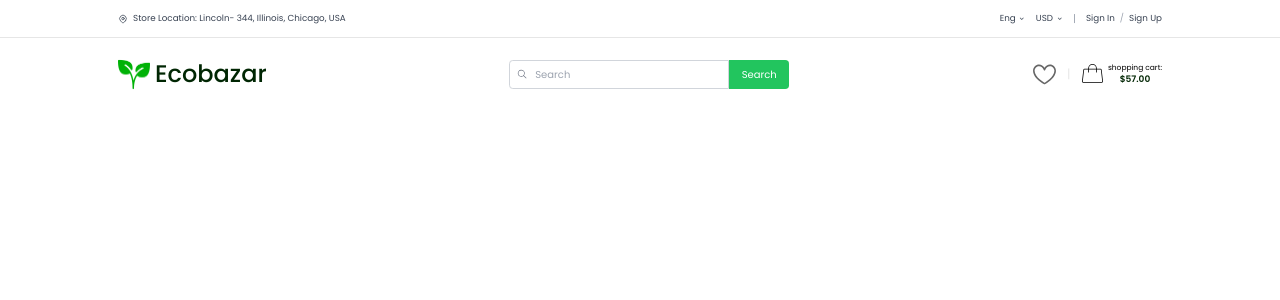
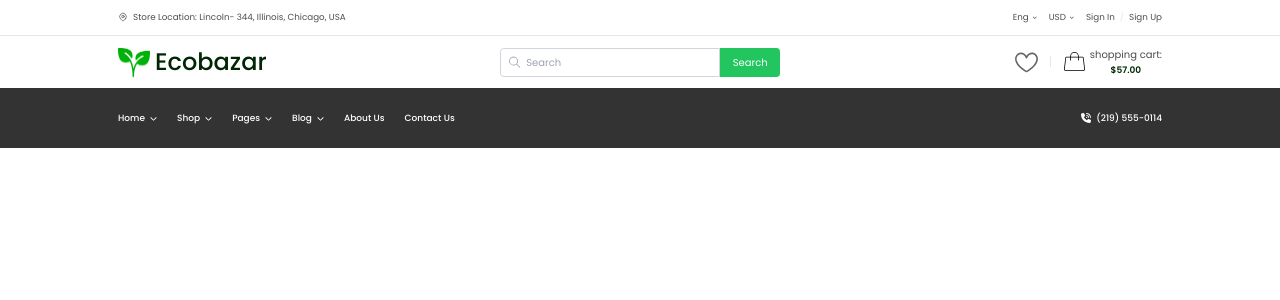
Before and after one commit to Haroonabdulrazaq/Ecobazar, a React (Create React App) app: page / in a window 1280 px wide. Shown: the top 300 px of the page. Built offline with nearby package versions, Linux system fonts and the light colour scheme.

Commit message:
Add navigation to home page

```diff
--- a/src/App.tsx
+++ b/src/App.tsx
@@ -2,12 +2,14 @@ import React from 'react';
 import './App.scss';
 import TopBar from './components/TopBar';
 import Header from './components/Header';
+import Navigation from './components/Navigation';
 
 function App() {
   return (
     <div className='App'>
       <TopBar />
       <Header />
+      <Navigation />
     </div>
   );
 }
--- a/src/assets/stylesheets/Header.scss
+++ b/src/assets/stylesheets/Header.scss
@@ -4,15 +4,13 @@
 .header {
   width: 100%;
   background: $white;
-}
 
-.header-container {
+  &__container {
     display: flex;
     flex-direction: column;
     align-items: center;
     justify-content: space-around;
     gap: 2rem;
-  padding: 2rem calc(10% - 1rem);
 
     @include responsive(tab) {
       flex-direction: row;
@@ -24,35 +22,34 @@
   }
 
   /* Logo Section */
-.logo-section {
+  &__logo {
     display: flex;
     align-items: center;
     gap: 0.5rem;
     flex-shrink: 0;
     cursor: pointer;
-}
 
-.logo-image {
+    &-image {
       width: 3.2rem;
       height: 3.2rem;
       object-fit: contain;
     }
 
-.brand-text {
+    &-text {
       color: $text-deep-green;
       font-weight: 500;
       font-size: 2.4rem;
       line-height: 2.4rem;
       letter-spacing: -0.03%;
     }
+  }
 
   /* Search Section */
-.search-section {
+  &__search {
     flex: 1;
     max-width: 500px;
-}
 
-.search-container {
+    &-container {
       display: flex;
       align-items: center;
       border: 1px solid $input-grey-outline;
@@ -60,7 +57,7 @@
       overflow: hidden;
     }
 
-.search-input {
+    &-input {
       flex: 1;
       padding: 0.75rem 1rem;
       border: none;
@@ -72,7 +69,7 @@
       }
     }
 
-.search-button {
+    &-button {
       background: $brand-green;
       color: $white;
       border: none;
@@ -83,108 +80,109 @@
       justify-content: center;
       font-size: 1.2rem;
     }
+  }
 
   /* Cart Section */
-.cart-section {
+  &__cart {
     display: flex;
     align-items: center;
     gap: 1rem;
     flex-shrink: 0;
-}
 
-.wishlist-item {
+    &-wishlist {
       font-size: 1.5rem;
       color: $text-grey;
       cursor: pointer;
     }
 
-.divider {
+    &-divider {
       color: $input-grey-outline;
       font-size: 1.2rem;
     }
 
-.cart-item {
+    &-item {
       display: flex;
       align-items: center;
       gap: 0.25rem;
     }
 
-.cart-icon-container {
+    &-icon-container {
       display: flex;
       flex-direction: column;
       align-items: center;
     }
 
-.cart-text {
+    &-text {
       color: $text-dark-grey;
       font-weight: 400;
       font-size: 1rem;
       text-transform: lowercase;
     }
 
-.cart-price {
+    &-price {
       color: $text-deep-green;
       font-weight: 600;
       font-size: 0.9rem;
     }
+  }
 
   /* Responsive Design */
   @media (max-width: 768px) {
-  .header-container {
+    &__container {
       flex-direction: column;
       gap: 1rem;
     }
 
-  .search-section {
+    &__search {
       max-width: 100%;
       order: 3;
     }
 
-  .logo-section {
+    &__logo {
       order: 1;
-  }
 
-  .cart-section {
-    order: 2;
-  }
-
-  .brand-text {
+      &-text {
         font-size: 28px;
         line-height: 34px;
       }
-
-  .cart-section {
-    gap: 0.5rem;
     }
 
-  .cart-text {
+    &__cart {
+      order: 2;
+      gap: 0.5rem;
+
+      &-text {
         display: none;
+      }
     }
   }
 
   @media (max-width: 480px) {
-  .header-container {
+    &__container {
       padding: 0 0.5rem;
     }
 
-  .brand-text {
+    &__logo-text {
       font-size: 24px;
       line-height: 30px;
     }
 
-  .search-input {
+    &__search {
+      &-input {
         padding: 0.5rem 0.75rem;
       }
 
-  .search-button {
+      &-button {
         padding: 0.5rem 0.75rem;
       }
-
-  .cart-section {
-    gap: 0.25rem;
     }
 
-  .divider {
+    &__cart {
+      gap: 0.25rem;
+
+      &-divider {
         display: none;
       }
     }
+  }
+}
--- /dev/null
+++ b/src/assets/stylesheets/Navigation.scss
@@ -0,0 +1,204 @@
+@import './utils.scss';
+@import './media-query.scss';
+
+.navigation {
+  background-color: $light-grey;
+  position: relative;
+
+  &__container {
+    display: block;
+
+    @include responsive(tab) {
+      display: flex;
+      justify-content: space-between;
+      align-items: center;
+      min-height: 6rem;
+    }
+  }
+
+  &__menu {
+    display: none;
+
+    @include responsive(tab) {
+      display: flex;
+      gap: 2rem;
+      align-items: center;
+    }
+  }
+
+  &__item {
+    display: flex;
+    align-items: center;
+    gap: 0.5rem;
+    color: $white;
+    font-size: 0.9rem;
+    font-weight: 500;
+    cursor: pointer;
+    transition: color 0.2s ease;
+
+    &:hover {
+      color: $brand-green;
+    }
+
+    span {
+      text-transform: capitalize;
+    }
+  }
+
+  &__caret {
+    font-size: 0.7rem;
+    transition: transform 0.2s ease;
+  }
+
+  &__item:hover &__caret {
+    transform: rotate(180deg);
+  }
+
+  &__contact {
+    display: flex;
+    align-items: center;
+    gap: 0.5rem;
+    color: $white;
+  }
+
+  &__phone-icon {
+    color: $white;
+    font-size: 1rem;
+  }
+
+  &__phone-text {
+    font-size: 0.9rem;
+    font-weight: 500;
+  }
+
+  &__hamburger {
+    display: inline-block;
+    color: $white;
+    font-size: 1.5rem;
+    cursor: pointer;
+    padding: 0.5rem;
+    transition: color 0.2s ease;
+
+    &:hover {
+      color: $brand-green;
+    }
+
+    @include responsive(tab) {
+      display: none;
+    }
+  }
+  &__close-button {
+    // width: 10%;
+    display: flex;
+    align-self: flex-end;
+    color: $white;
+    font-size: 1.5rem;
+    cursor: pointer;
+    padding: 0.5rem;
+    transition: color 0.2s ease;
+
+    &:hover {
+      color: $brand-green;
+    }
+
+    @include responsive(tab) {
+      display: none;
+    }
+  }
+
+  // Mobile Menu
+  &__mobile-menu {
+    position: fixed;
+    top: 0;
+    left: 0;
+    width: 100%;
+    height: 100vh;
+    background-color: rgba(0, 0, 0, 0.8);
+    z-index: 1000;
+    opacity: 0;
+    visibility: hidden;
+    transition: all 0.3s ease;
+
+    &--open {
+      opacity: 1;
+      visibility: visible;
+    }
+
+    @include responsive(tab) {
+      display: none;
+    }
+  }
+
+  &__mobile-menu-content {
+    position: absolute;
+    top: 0;
+    right: 0;
+    width: 280px;
+    height: 100%;
+    background-color: $light-grey;
+    padding: 2rem 1.5rem;
+    display: flex;
+    flex-direction: column;
+    gap: 1.5rem;
+    transform: translateX(100%);
+    transition: transform 0.3s ease;
+
+    .navigation__mobile-menu--open & {
+      transform: translateX(0);
+    }
+  }
+
+  &__mobile-item {
+    display: flex;
+    align-items: center;
+    justify-content: space-between;
+    color: $white;
+    font-size: 1rem;
+    font-weight: 500;
+    cursor: pointer;
+    padding: 0.75rem 0;
+    border-bottom: 1px solid rgba(255, 255, 255, 0.1);
+    transition: color 0.2s ease;
+
+    &:hover {
+      color: $brand-green;
+    }
+
+    span {
+      text-transform: capitalize;
+    }
+  }
+
+  &__mobile-caret {
+    font-size: 0.8rem;
+    transition: transform 0.2s ease;
+  }
+
+  &__mobile-item:hover &__mobile-caret {
+    transform: rotate(180deg);
+  }
+
+  &__mobile-contact {
+    display: none;
+
+    @include responsive(tab) {
+      display: flex;
+      align-items: center;
+      gap: 0.75rem;
+      color: $white;
+      margin-top: auto;
+      padding-top: 1rem;
+      border-top: 1px solid rgba(255, 255, 255, 0.1);
+    }
+  }
+
+  &__mobile-phone-icon {
+    color: $white;
+    font-size: 1.2rem;
+  }
+
+  &__mobile-phone-text {
+    font-size: 1rem;
+    font-weight: 500;
+  }
+}
--- a/src/assets/stylesheets/TopBar.scss
+++ b/src/assets/stylesheets/TopBar.scss
@@ -1,8 +1,92 @@
 @import './utils.scss';
+@import './media-query.scss';
 
 .top-bar {
   width: 100%;
   background: $white;
   border-bottom: 1px solid $input-grey-outline;
-  padding: 1rem calc(10% - 1rem);
+
+  &__container {
+    display: flex;
+    justify-content: space-between;
+    align-items: center;
+  }
+
+  &__location {
+    display: flex;
+    align-items: center;
+    gap: 0.5rem;
+
+    &-icon {
+      width: 1rem;
+      height: 1rem;
+      color: $text-grey;
+    }
+
+    &-text {
+      font-size: 0.875rem;
+      color: $text-dark-grey;
+    }
+  }
+
+  &__controls {
+    display: flex;
+    align-items: center;
+    gap: 1rem;
+  }
+
+  &__dropdown {
+    display: flex;
+    align-items: center;
+    gap: 0.25rem;
+    cursor: pointer;
+
+    &-text {
+      font-size: 0.875rem;
+      color: $text-dark-grey;
+    }
+
+    &-icon {
+      width: 0.75rem;
+      height: 0.75rem;
+      color: $text-grey;
+    }
+
+    display: none;
+
+    @include responsive(tab) {
+      display: flex;
+    }
+  }
+
+  &__divider {
+    color: $input-grey-outline;
+    font-size: 0.875rem;
+
+    @include responsive(tab) {
+      display: none;
+    }
+  }
+
+  &__auth {
+    display: flex;
+    align-items: center;
+    gap: 0.5rem;
+
+    &-link {
+      font-size: 0.875rem;
+      color: $text-dark-grey;
+      cursor: pointer;
+      transition: color 0.2s ease;
+
+      &:hover {
+        color: $text-deep-green;
+      }
+    }
+
+    &-separator {
+      font-size: 0.875rem;
+      color: $input-grey-outline;
+    }
+  }
 }
--- a/src/assets/stylesheets/utils.scss
+++ b/src/assets/stylesheets/utils.scss
@@ -1,6 +1,16 @@
 $text-deep-green: #002603;
 $text-grey: #666666;
+$light-grey: #333333;
 $text-dark-grey: #4d4d4d;
 $input-grey-outline: #e6e6e6;
 $brand-green: #00b207;
 $white: #ffffff;
+
+.global-padding {
+  padding: 1rem calc(10% - 1rem);
+}
+
+.global-y-padding {
+  padding-top: 0.5rem;
+  padding-bottom: 0.5rem;
+}
--- a/src/components/Header.tsx
+++ b/src/components/Header.tsx
@@ -7,14 +7,22 @@ import '../assets/stylesheets/Header.scss';
 const Header = () => {
   return (
     <header className='header'>
-      <div className='header-container flex flex-col md:flex-row items-center justify-between gap-4 md:gap-8'>
-        <div className='logo-section'>
-          <img src={plantLogo} alt='Ecobazar Logo' className='logo-image' />
-          <span className='brand-text'>Ecobazar</span>
+      <div className='header__container global-padding'>
+        <div className='header__logo'>
+          <img
+            src={plantLogo}
+            alt='Ecobazar Logo'
+            className='header__logo-image'
+          />
+          <span className='header__logo-text'>Ecobazar</span>
         </div>
-        <div className='flex w-full max-w-md md:flex-1'>
+
+        <div className='flex w-full max-w-md'>
           <div className='relative flex-1'>
-            <GoSearch className='absolute left-3 top-1/2 -translate-y-1/2 text-gray-500' />
+            <GoSearch
+              className='absolute left-3 top-1/2 transform -translate-y-1/2 text-gray-400'
+              size={13}
+            />
             <input
               type='text'
               placeholder='Search'
@@ -27,16 +35,16 @@ const Header = () => {
           </button>
         </div>
 
-        <div className='cart-section'>
-          <div className='wishlist-item'>
+        <div className='header__cart'>
+          <div className='header__cart-wishlist'>
             <GoHeart size={25} />
           </div>
-          <span className='divider'>|</span>
-          <div className='cart-item'>
+          <span className='header__cart-divider'>|</span>
+          <div className='header__cart-item'>
             <PiHandbagThin size={25} />
-            <div className='cart-icon-container'>
-              <span className='text-xs'>shopping cart:</span>
-              <span className='text-sm cart-price'>$57.00</span>
+            <div className='header__cart-icon-container'>
+              <span className='header__cart-text'>shopping cart:</span>
+              <span className='header__cart-price'>$57.00</span>
             </div>
           </div>
         </div>
--- /dev/null
+++ b/src/components/Navigation.tsx
@@ -0,0 +1,106 @@
+import React, { useState } from 'react';
+import { FaPhoneVolume, FaChevronDown, FaBars, FaXmark } from 'react-icons/fa6';
+import '../assets/stylesheets/Navigation.scss';
+
+const Navigation = () => {
+  const [isMenuOpen, setIsMenuOpen] = useState(false);
+
+  const openMenu = () => {
+    setIsMenuOpen(true);
+  };
+
+  const closeMenu = () => {
+    setIsMenuOpen(false);
+  };
+
+  return (
+    <nav className='navigation'>
+      <div className='navigation__container global-padding global-y-padding'>
+        <div className='navigation__menu'>
+          <div className='navigation__item'>
+            <span>Home</span>
+            <FaChevronDown className='navigation__caret' />
+          </div>
+          <div className='navigation__item'>
+            <span>Shop</span>
+            <FaChevronDown className='navigation__caret' />
+          </div>
+          <div className='navigation__item'>
+            <span>Pages</span>
+            <FaChevronDown className='navigation__caret' />
+          </div>
+          <div className='navigation__item'>
+            <span>Blog</span>
+            <FaChevronDown className='navigation__caret' />
+          </div>
+          <div className='navigation__item'>
+            <span>About Us</span>
+          </div>
+          <div className='navigation__item'>
+            <span>Contact Us</span>
+          </div>
+        </div>
+
+        <div className='navigation__contact'>
+          <FaPhoneVolume className='navigation__phone-icon' />
+          <span className='navigation__phone-text'>(219) 555-0114</span>
+        </div>
+
+        {/* Hamburger Menu Button */}
+        <button
+          className='navigation__hamburger'
+          onClick={openMenu}
+          aria-label='Toggle navigation menu'
+        >
+          {<FaBars />}
+        </button>
+      </div>
+
+      {/* Mobile Menu Overlay */}
+      <div
+        className={`navigation__mobile-menu ${isMenuOpen ? 'navigation__mobile-menu--open' : ''}`}
+      >
+        <div className='navigation__mobile-menu-content'>
+          <button
+            className='navigation__close-button'
+            onClick={closeMenu}
+            aria-label='Toggle navigation menu'
+          >
+            {<FaXmark />}
+          </button>
+          <div className='navigation__mobile-item'>
+            <span>Home</span>
+            <FaChevronDown className='navigation__mobile-caret' />
+          </div>
+          <div className='navigation__mobile-item'>
+            <span>Shop</span>
+            <FaChevronDown className='navigation__mobile-caret' />
+          </div>
+          <div className='navigation__mobile-item'>
+            <span>Pages</span>
+            <FaChevronDown className='navigation__mobile-caret' />
+          </div>
+          <div className='navigation__mobile-item'>
+            <span>Blog</span>
+            <FaChevronDown className='navigation__mobile-caret' />
+          </div>
+          <div className='navigation__mobile-item'>
+            <span>About Us</span>
+          </div>
+          <div className='navigation__mobile-item'>
+            <span>Contact Us</span>
+          </div>
+
+          <div className='navigation__mobile-contact'>
+            <FaPhoneVolume className='navigation__mobile-phone-icon' />
+            <span className='navigation__mobile-phone-text'>
+              (219) 555-0114
+            </span>
+          </div>
+        </div>
+      </div>
+    </nav>
+  );
+};
+
+export default Navigation;
--- a/src/components/TopBar.tsx
+++ b/src/components/TopBar.tsx
@@ -4,36 +4,32 @@ import '../assets/stylesheets/TopBar.scss';
 
 const TopBar = () => {
   return (
-    <div className='top-bar'>
-      <div className='flex justify-between items-center'>
-        <div className='flex items-center space-x-2'>
-          <HiOutlineLocationMarker className='w-4 h-4 text-gray-600' />
-          <span className='text-sm text-gray-700'>
+    <div className='top-bar global-padding'>
+      <div className='top-bar__container'>
+        <div className='top-bar__location'>
+          <HiOutlineLocationMarker className='top-bar__location-icon' />
+          <span className='top-bar__location-text'>
             Store Location: Lincoln- 344, Illinois, Chicago, USA
           </span>
         </div>
 
-        <div className='flex items-center space-x-4'>
-          <div className='hidden sm:flex items-center space-x-1 cursor-pointer'>
-            <span className='text-sm text-gray-700'>Eng</span>
-            <HiChevronDown className='w-3 h-3 text-gray-600' />
+        <div className='top-bar__controls'>
+          <div className='top-bar__dropdown'>
+            <span className='top-bar__dropdown-text'>Eng</span>
+            <HiChevronDown className='top-bar__dropdown-icon' />
           </div>
 
-          <div className='hidden sm:flex items-center space-x-1 cursor-pointer'>
-            <span className='text-sm text-gray-700'>USD</span>
-            <HiChevronDown className='w-3 h-3 text-gray-600' />
+          <div className='top-bar__dropdown'>
+            <span className='top-bar__dropdown-text'>USD</span>
+            <HiChevronDown className='top-bar__dropdown-icon' />
           </div>
 
-          <span className='hidden sm:block text-gray-400'>|</span>
+          <span className='top-bar__divider'>|</span>
 
-          <div className='flex items-center space-x-2'>
-            <span className='text-sm text-gray-700 cursor-pointer hover:text-gray-900'>
-              Sign In
-            </span>
-            <span className='text-sm text-gray-400'>/</span>
-            <span className='text-sm text-gray-700 cursor-pointer hover:text-gray-900'>
-              Sign Up
-            </span>
+          <div className='top-bar__auth'>
+            <span className='top-bar__auth-link'>Sign In</span>
+            <span className='top-bar__auth-separator'>/</span>
+            <span className='top-bar__auth-link'>Sign Up</span>
           </div>
         </div>
       </div>
```
Lines whose indentation alone changed are shown as unchanged.
